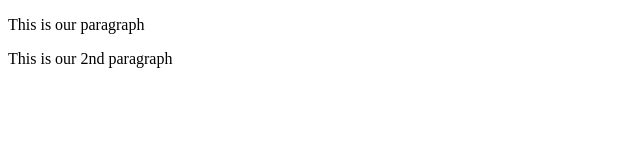
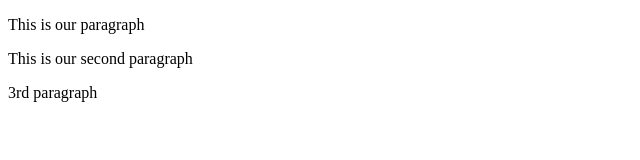
Before and after one commit to CoderAlice27/new-repo, a plain HTML site: page index.html in a window 1280 px wide. Shown: the whole page, without its empty margins (0-640 px from the left). Drawn offline with Linux system fonts and the light colour scheme.

Commit message:
added 3paragraph

```diff
--- a/index.html
+++ b/index.html
@@ -8,6 +8,7 @@
 </head>
 <body>
     <p>This is our paragraph</p>
-    <p>This is our 2nd paragraph</p>
+    <p>This is our second paragraph</p>
+    <p>3rd paragraph</p>
 </body>
 </html>
```
